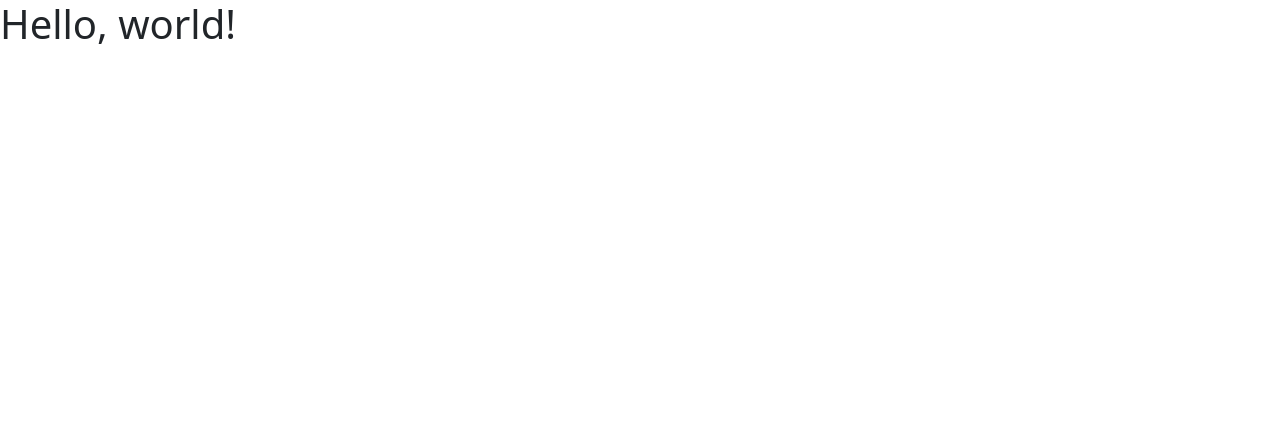
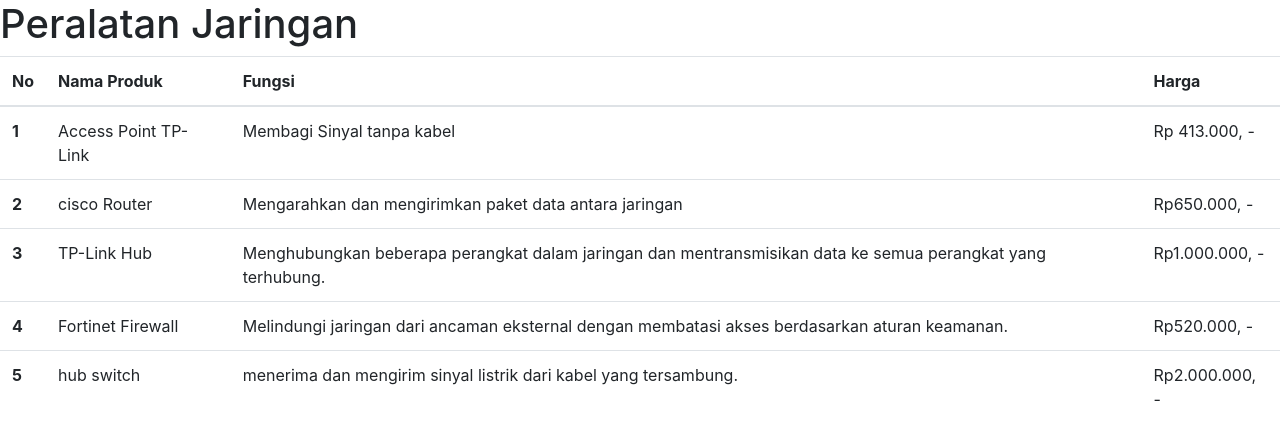
Before and after one commit to marioxtkj2/marioxtkj2.github.io, a plain HTML site: page peralatanjaringan/index.html in a window 1280 px wide. Drawn offline with nearby package versions, Linux system fonts and the light colour scheme.

Commit message:
Update index.html

```diff
--- a/peralatanjaringan/index.html
+++ b/peralatanjaringan/index.html
@@ -3,25 +3,53 @@
   <head>
     <!-- Required meta tags -->
     <meta charset="utf-8">
-    <meta name="viewport" content="width=device-width, initial-scale=1">
+    <meta name="viewport" content="width=device-width, initial-scale=1, shrink-to-fit=no">
 
     <!-- Bootstrap CSS -->
-    <link href="https://cdn.jsdelivr.net/npm/bootstrap@5.0.2/dist/css/bootstrap.min.css" rel="stylesheet" integrity="sha384-EVSTQN3/azprG1Anm3QDgpJLIm9Nao0Yz1ztcQTwFspd3yD65VohhpuuCOmLASjC" crossorigin="anonymous">
+    <link rel="stylesheet" href="https://cdn.jsdelivr.net/npm/bootstrap@4.6.2/dist/css/bootstrap.min.css" integrity="sha384-xOolHFLEh07PJGoPkLv1IbcEPTNtaed2xpHsD9ESMhqIYd0nLMwNLD69Npy4HI+N" crossorigin="anonymous">
 
-    <title>peralatan jaringan</title>
+    <title>Peralatan Jaringan 2</title>
   </head>
   <body>
-    <h1>Hello, world!</h1>
-
-    <!-- Optional JavaScript; choose one of the two! -->
-
-    <!-- Option 1: Bootstrap Bundle with Popper -->
-    <script src="https://cdn.jsdelivr.net/npm/bootstrap@5.0.2/dist/js/bootstrap.bundle.min.js" integrity="sha384-MrcW6ZMFYlzcLA8Nl+NtUVF0sA7MsXsP1UyJoMp4YLEuNSfAP+JcXn/tWtIaxVXM" crossorigin="anonymous"></script>
-
-    <!-- Option 2: Separate Popper and Bootstrap JS -->
-    <!--
-    <script src="https://cdn.jsdelivr.net/npm/@popperjs/core@2.9.2/dist/umd/popper.min.js" integrity="sha384-IQsoLXl5PILFhosVNubq5LC7Qb9DXgDA9i+tQ8Zj3iwWAwPtgFTxbJ8NT4GN1R8p" crossorigin="anonymous"></script>
-    <script src="https://cdn.jsdelivr.net/npm/bootstrap@5.0.2/dist/js/bootstrap.min.js" integrity="sha384-cVKIPhGWiC2Al4u+LWgxfKTRIcfu0JTxR+EQDz/bgldoEyl4H0zUF0QKbrJ0EcQF" crossorigin="anonymous"></script>
-    -->
-  </body>
-</html>
+    <h1>Peralatan Jaringan</h1>
+ <table class="table">
+  <thead>
+    <tr>
+      <th scope="col">No</th>
+      <th scope="col">Nama Produk</th>
+      <th scope="col">Fungsi</th>
+      <th scope="col">Harga</th>
+    </tr>
+  </thead>
+  <tbody>
+    <tr>
+      <th scope="row">1</th>
+      <td>Access Point TP-Link</td>
+      <td>Membagi Sinyal tanpa kabel</td>
+      <td>Rp 413.000, -</td>
+    </tr>
+        <tr>
+      <th scope="row">2</th>
+      <td>cisco Router</td>
+      <td> Mengarahkan dan mengirimkan paket data antara jaringan</td>
+      <td>Rp650.000, -</td>
+    </tr>
+         <tr>
+      <th scope="row">3</th>
+      <td>TP-Link Hub</td>
+      <td> Menghubungkan beberapa perangkat dalam jaringan dan mentransmisikan data ke semua perangkat yang terhubung.</td>
+      <td>Rp1.000.000, -</td>
+    </tr>
+     <tr>
+      <th scope="row">4</th>
+      <td>Fortinet Firewall</td>
+      <td>Melindungi jaringan dari ancaman eksternal dengan membatasi akses berdasarkan aturan keamanan. </td>
+      <td>Rp520.000, -</td>
+    </tr>
+</tr>
+     <tr>
+      <th scope="row">5</th>
+      <td>hub switch</td>
+      <td>menerima dan mengirim sinyal listrik dari kabel yang tersambung. </td>
+      <td>Rp2.000.000, -</td>
+    </tr>
```
